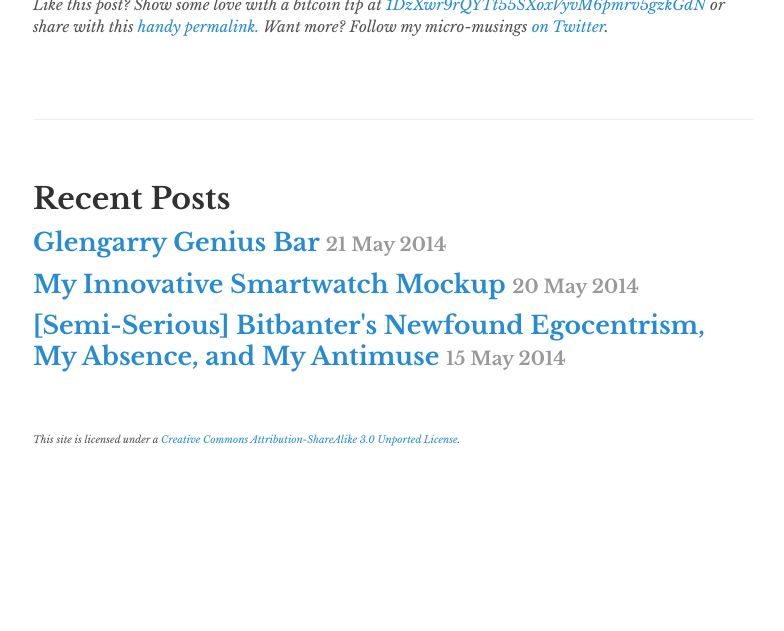
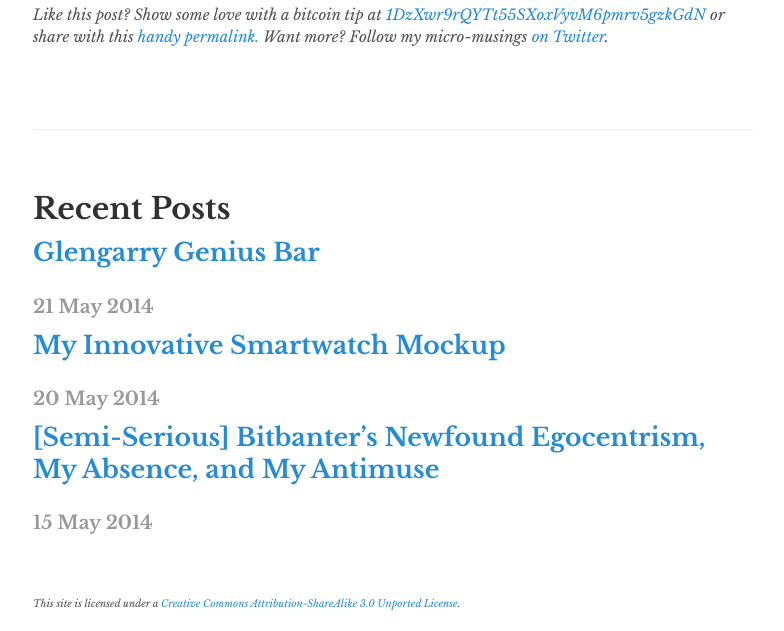
Before and after one commit to acityinohio/bitbanter-archive, a Jekyll site: the page built from _posts/2010-09-16-first-standup-routine.md, in a window 1280 px wide, cut to the strip 641-1272 px from the top of the page. Shown: the whole strip, without its empty margins (247-1031 px from the left). Built offline with Jekyll 4.4.1, drawn with Linux system fonts in a browser that asks for light colours; Markdown is read by kramdown in place of the engine named in the settings; before the commit the page ends 1108 px from its top, so only the background shows below that.

Commit message:
fix title smart quotes

```diff
--- a/_layouts/page.html
+++ b/_layouts/page.html
@@ -3,6 +3,6 @@ layout: default
 ---
 
 <div class="page">
-  <h1 class="page-title">{{ page.title }}</h1>
+  <h1 class="page-title">{{ page.title | markdownify }}</h1>
   {{ content }}
 </div>
--- a/_layouts/post.html
+++ b/_layouts/post.html
@@ -3,7 +3,7 @@ layout: default
 ---
 
 <div class="post">
-  <h1 class="post-title">{{ page.title }}</h1>
+  <h1 class="post-title">{{ page.title | markdownify }}</h1>
   <span class="post-date">{{ page.date | date: '%B %-d, %Y' }}</span>
   {{ content }}
 </div>
@@ -15,7 +15,7 @@ layout: default
       <li>
         <h3>
           <a href="{{ post.url }}">
-            {{ post.title }}
+            {{ post.title | markdownify }}
             <small>{{ post.date | date_to_string }}</small>
           </a>
         </h3>
--- a/index.html
+++ b/index.html
@@ -8,7 +8,7 @@ title: Home
   <div class="post">
     <h1 class="post-title">
       <a href="{{ post.url }}">
-        {{ post.title }}
+        {{ post.title | markdownify }}
       </a>
     </h1>
 
```
